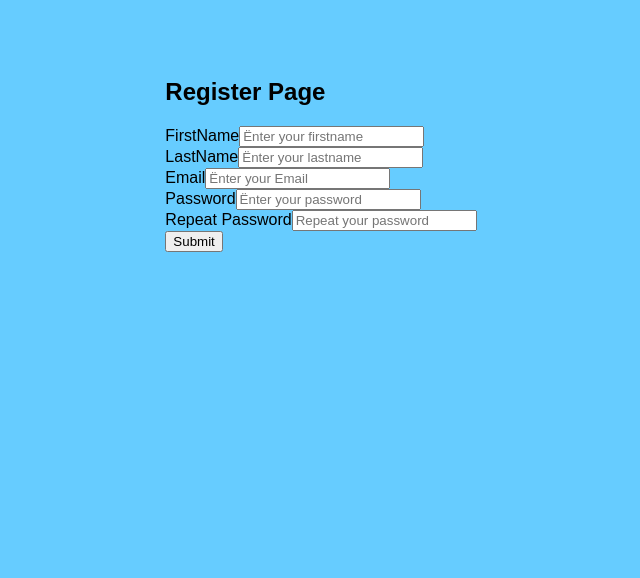
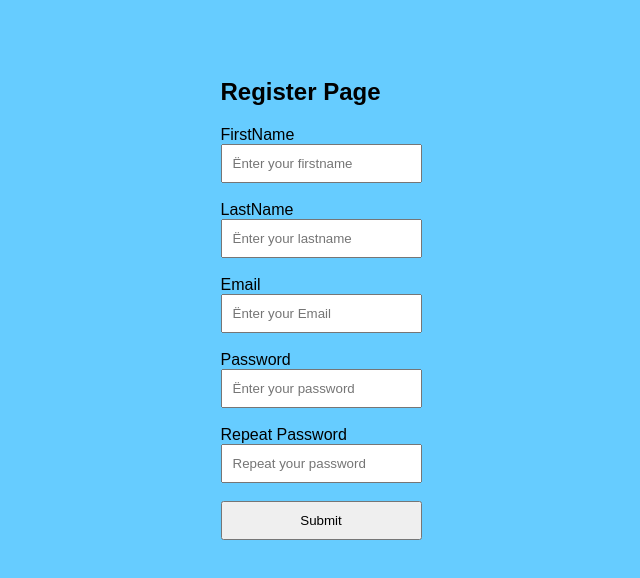
Before and after one commit to musengya/register-page, a React (Create React App) app: page / in a window 1280 px wide. Shown: the top 578 px of the page, without its empty margins (319-959 px from the left). Built offline with nearby package versions, Linux system fonts and the light colour scheme.

Commit message:
Style the inputs

```diff
--- a/src/App.css
+++ b/src/App.css
@@ -8,3 +8,18 @@ body {
   display: flex;
   justify-content: center;
 }
+form {
+  display: inline-grid;
+}
+input[type="text"] {
+  padding: 10px;
+}
+input[type="email"] {
+  padding: 10px;
+}
+input[type="password"] {
+  padding: 10px;
+}
+input[type="submit"] {
+  padding: 10px;
+}
```
